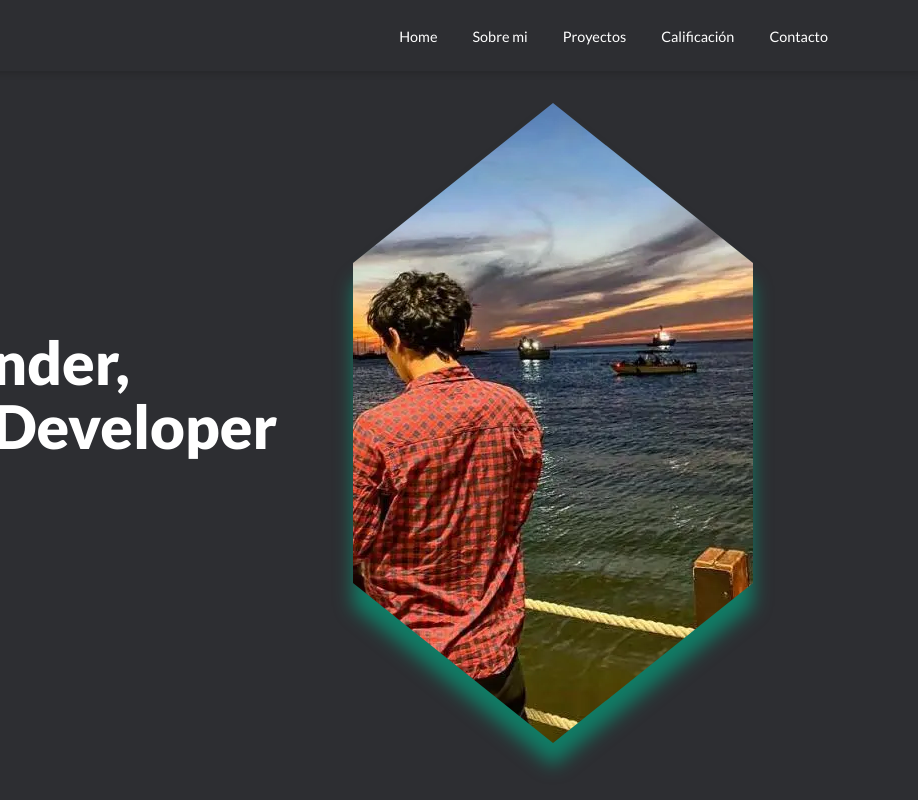
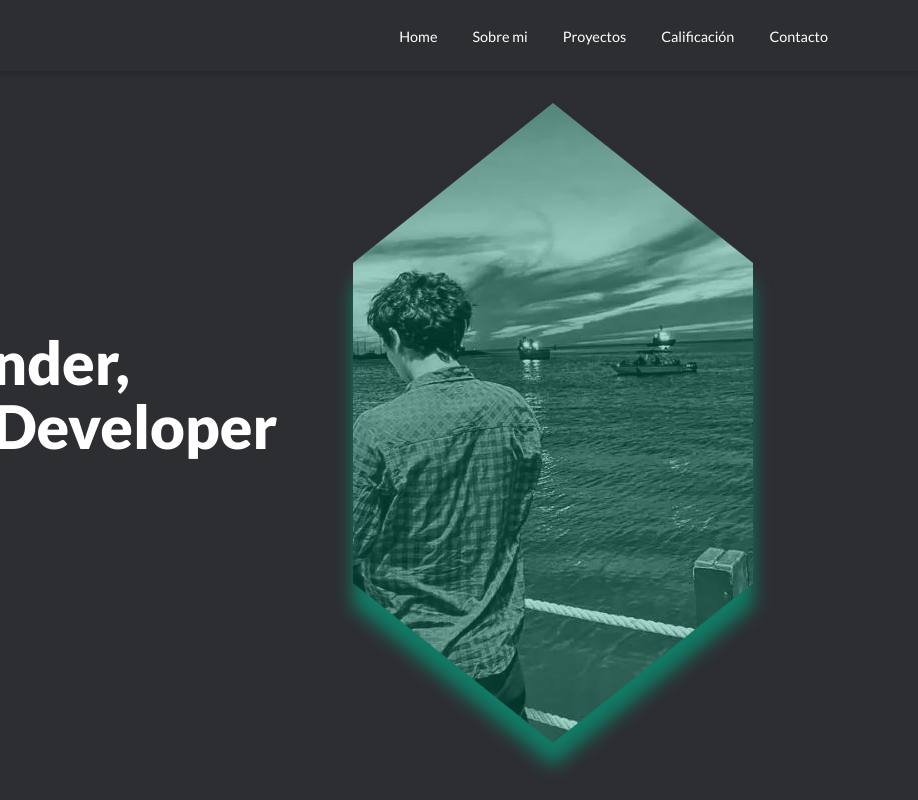
Before and after one commit to AlexanderQuispeQuino/dev, a plain HTML site: page index.html in a window 1280 px wide. Shown: the top 800 px of the page, 362-1280 px from the left. Drawn offline with nearby package versions, Linux system fonts and the light colour scheme.

Commit message:
Update home.css
agregue filtro a mi foto para que se vea uniforma con todo

```diff
--- a/css/home.css
+++ b/css/home.css
@@ -166,6 +166,7 @@ svg path {
 
 .container-photo img {
     width: inherit;
+    filter: opacity(0.7) grayscale(1);
 }
 
 
```
